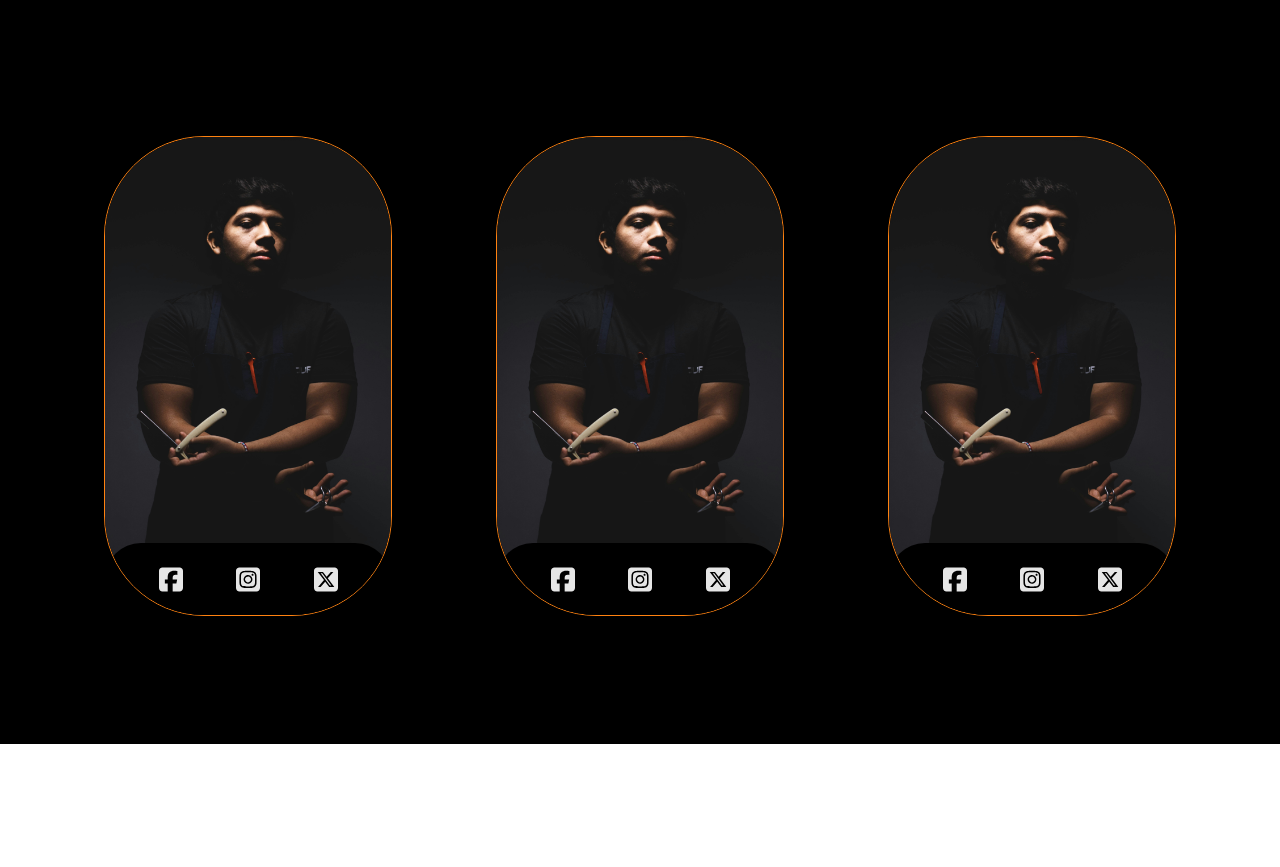
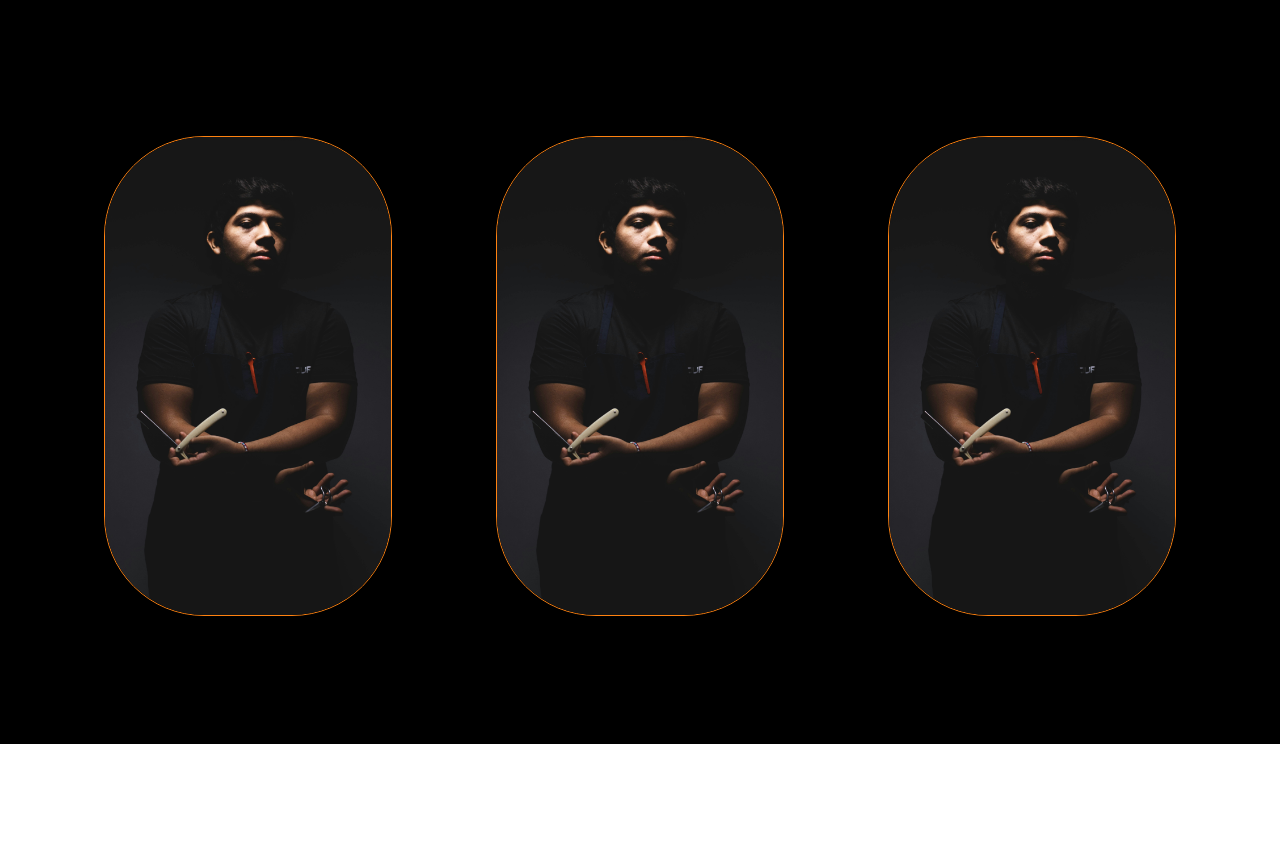
Before and after one commit to arty-11/BarberShop, a Next.js app in the folder barbershop/: page / in a window 1280 px wide. Shown: the part 2040-2907 px from the top of the page. Built offline with nearby package versions, Linux system fonts and the light colour scheme.

Commit message:
Add social media container transition to meet the team section

```diff
--- a/barbershop/src/app/components1/meet-the-team/meet-the-team.js
+++ b/barbershop/src/app/components1/meet-the-team/meet-the-team.js
@@ -1,17 +1,78 @@
 //imports
 import styles from "./meet-the-team.module.css";
+import Image from "next/image";
+import { useRef, useState } from "react";
 
 //components
-import MttImg from "./mttImg.js";
+import MttFbIcon from "./mttFbIcon";
+import MttIgIcon from "./mttIgIcon";
+import MttTwitterIcon from "./mttTwitterIcon";
 
 export default function MeetTheTeam() {
+
+  const [container1Hover, setContainer1Hover] = useState(false);
+  const [container2Hover, setContainer2Hover] = useState(false);
+  const [container3Hover, setContainer3Hover] = useState(false);
+
+  const img1 = useRef();
+  const img2 = useRef();
+  const img3 = useRef();
+
     return (
       <section aria-labelledby="meet-the-team" className={styles.mttSectionContainer}>
             <h2 id="meet-the-team" className={["headingStyle", styles.mttMainHeading].join(" ")}>The Hair Lounge Family</h2>
             <div className={styles.mttFlexContainer}>
-                <MttImg styles={styles} />
-                <MttImg styles={styles} />
-                <MttImg styles={styles} />
+                <div className={styles.mttContainer}>
+                  <div className={styles.mttImgContainer} onMouseOver={() => setContainer1Hover(true)} onMouseOut={() => setContainer1Hover(false)}>
+                      <Image
+                        src='/Barber-imgs/picture-2.jpg'
+                        fill={true}
+                        quality={100}
+                        sizes='(max-width:800px) 30vw, 40vw'
+                        alt="Hair Lounge barber"
+                        className={styles.mttImg}
+                      />
+                      <div className={ container1Hover ? [styles.mttSocialMediaFlexContainer, styles.mttFullWidth ].join(" ") : styles.mttSocialMediaFlexContainer} ref={img1}>
+                      <MttFbIcon iconColour="white" />
+                      <MttIgIcon iconColour="white" />
+                      <MttTwitterIcon iconColour="white" />
+                      </div>
+                    </div>
+                </div>
+                <div className={styles.mttContainer} onMouseOver={() => setContainer2Hover(true)} onMouseOut={() => setContainer2Hover(false)}>
+                  <div className={styles.mttImgContainer}>
+                    <Image
+                        src='/Barber-imgs/picture-2.jpg'
+                        fill={true}
+                        quality={100}
+                        sizes='(max-width:800px) 30vw, 40vw'
+                        alt="Hair Lounge barber"
+                        className={styles.mttImg}
+                      />
+                      <div className={ container2Hover ? [styles.mttSocialMediaFlexContainer, styles.mttFullWidth ].join(" ") : styles.mttSocialMediaFlexContainer} ref={img2}>
+                      <MttFbIcon iconColour="white" />
+                      <MttIgIcon iconColour="white" />
+                      <MttTwitterIcon iconColour="white" />
+                      </div>
+                  </div>
+                </div>
+                <div className={styles.mttContainer} onMouseOver={() => setContainer3Hover(true)} onMouseOut={() => setContainer3Hover(false)}>
+                  <div className={styles.mttImgContainer}>
+                    <Image
+                        src='/Barber-imgs/picture-2.jpg'
+                        fill={true}
+                        quality={100}
+                        sizes='(max-width:800px) 30vw, 40vw'
+                        alt="Hair Lounge barber"
+                        className={styles.mttImg}
+                      />
+                      <div className={ container3Hover ? [styles.mttSocialMediaFlexContainer, styles.mttFullWidth ].join(" ") : styles.mttSocialMediaFlexContainer} ref={img3}>
+                      <MttFbIcon iconColour="white" />
+                      <MttIgIcon iconColour="white" />
+                      <MttTwitterIcon iconColour="white" />
+                      </div>
+                  </div>
+                </div>
             </div>
       </section>
   )
--- a/barbershop/src/app/components1/meet-the-team/meet-the-team.module.css
+++ b/barbershop/src/app/components1/meet-the-team/meet-the-team.module.css
@@ -13,16 +13,17 @@
     padding-bottom: 8em;
 }
 
-.mttFlexContainer > div  {
-    border: 1px solid #ff8210;
+.mttContainer  {
     width: 18em;
     height: 30em;
-    border-radius: 100px;
 }
 
 .mttImgContainer {
     position: relative;
     overflow: hidden;
+    height: 100%;
+    border-radius: 100px;
+    border: 1px solid #ff8210;
 }
 
 .mttImg {
@@ -35,8 +36,13 @@
     justify-content: space-evenly;
     position: absolute;
     bottom: 0;
-    width: 100%;
-    height: 15%;
+    width: 0;
+    height: 10%;
     background-color: var(--black);
     border-radius: 50px;
+    transition: width 1s;
 }
+
+.mttFullWidth {
+    width: 100%;
+}
--- a/barbershop/src/app/components1/meet-the-team/mttImg.js
+++ /dev/null
@@ -1,21 +0,0 @@
-//imports
-import Image from "next/image";
-
-//components
-import MttSocialMedia from "./mttSocialMedia.js";
-
-export default function MttImg({ styles }) {
-  return (
-    <div className={styles.mttImgContainer}>
-        <Image
-        src='/Barber-imgs/picture-2.jpg'
-        fill={true}
-        quality={100}
-        sizes='(max-width:800px) 30vw, 40vw'
-        alt="Hair Lounge barber"
-        className={styles.mttImg}
-          />
-        <MttSocialMedia styles={styles} />
-    </div>
-  )
-}
--- a/barbershop/src/app/components1/meet-the-team/mttSocialMedia.js
+++ /dev/null
@@ -1,13 +0,0 @@
-import MttIgIcon from "./mttIgIcon.js";
-import MttFbIcon from "./mttFbIcon.js";
-import MttTwitterIcon from "./mttTwitterIcon.js";
-
-export default function MttSocialMedia({ styles }) {
-  return (
-    <div className={styles.mttSocialMediaFlexContainer}>
-      <MttFbIcon iconColour="white" />
-      <MttIgIcon iconColour="white" />
-      <MttTwitterIcon iconColour="white" />
-    </div>
-  )
-}
```
